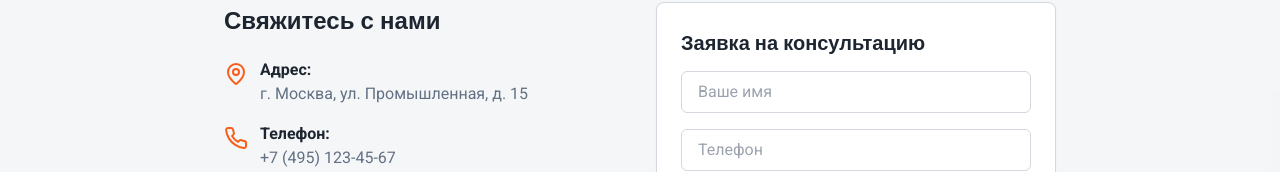
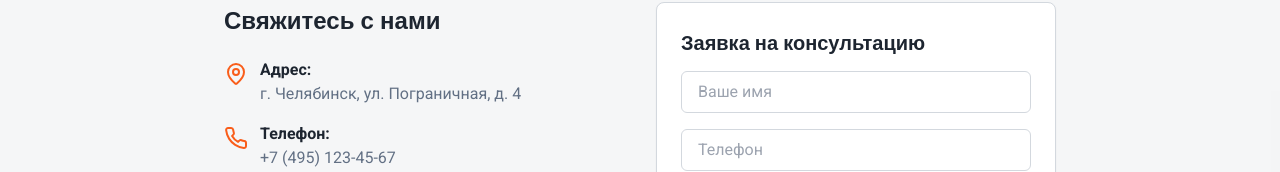
Before and after one commit to pr-poehali-dev/business-card-website-13, a React (Vite) app: page / in a window 1280 px wide. Shown: the part 2450-2622 px from the top of the page. Built offline with nearby package versions, Linux system fonts and the light colour scheme.

Commit message:
Обновление 1 компонентов

```diff
--- a/src/pages/Index.tsx
+++ b/src/pages/Index.tsx
@@ -243,7 +243,7 @@ const Index = () => {
                   <Icon name="MapPin" className="text-primary mt-1" size={24} />
                   <div>
                     <p className="font-semibold">Адрес:</p>
-                    <p className="text-muted-foreground">г. Москва, ул. Промышленная, д. 15</p>
+                    <p className="text-muted-foreground">г. Челябинск, ул. Пограничная, д. 4</p>
                   </div>
                 </div>
                 <div className="flex items-start gap-3">
```
